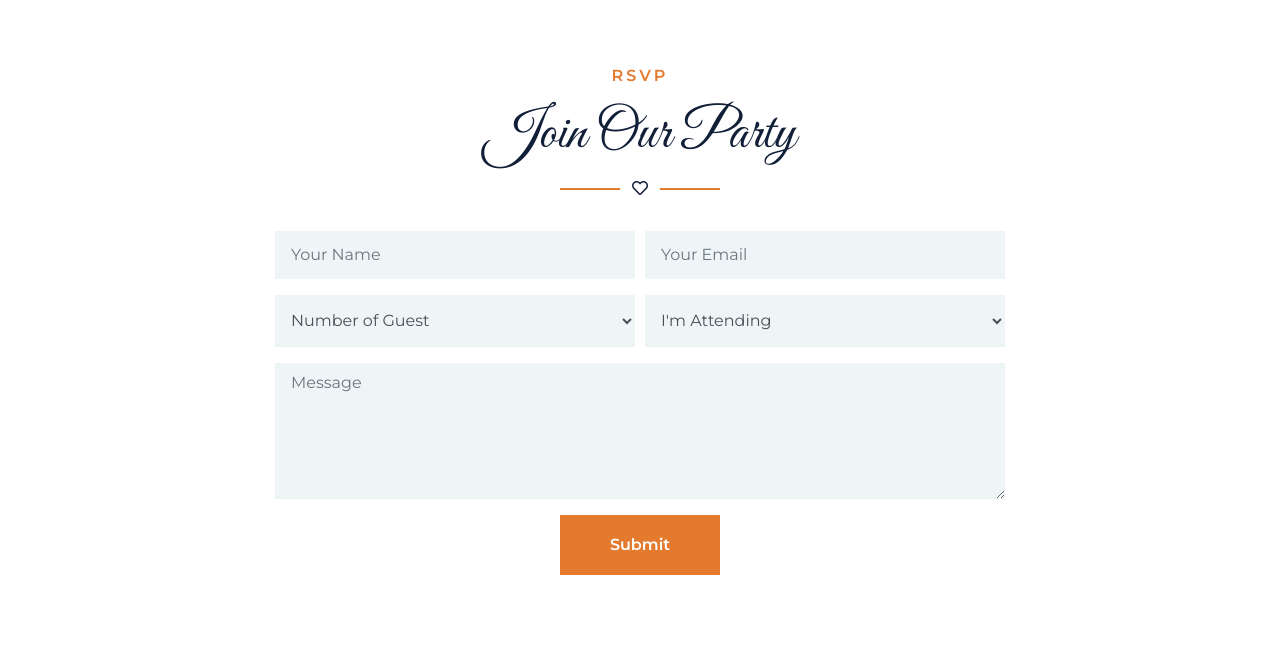
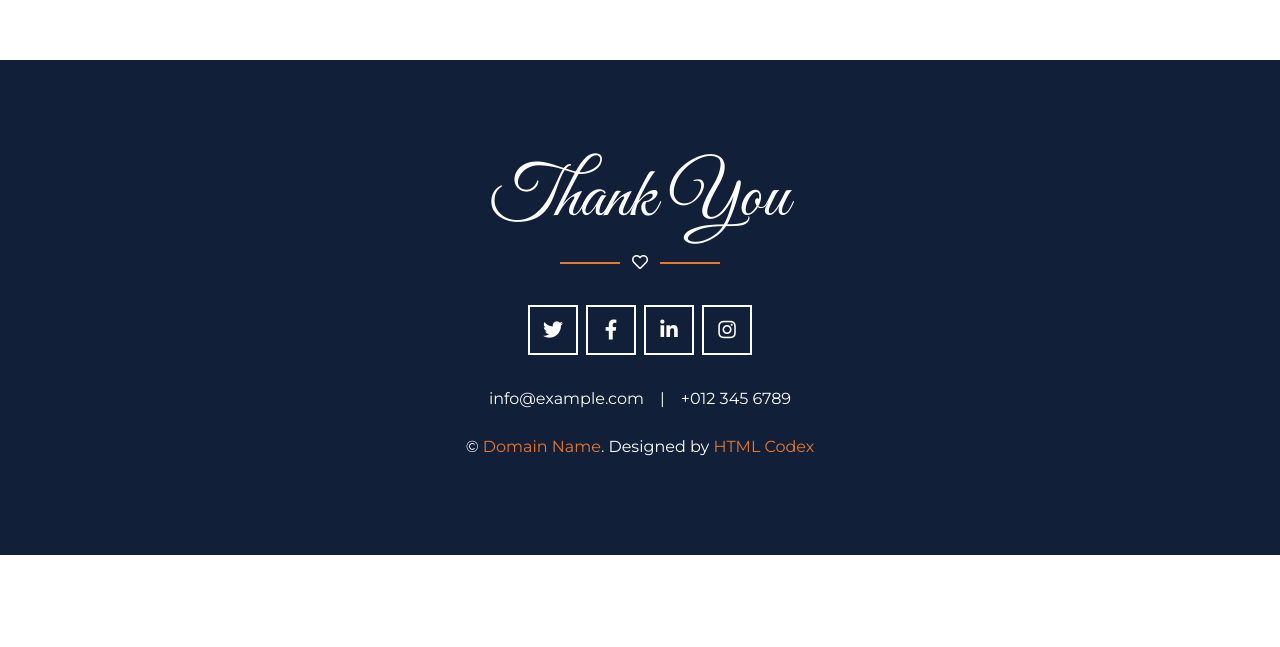
Before and after one commit to dhducpro/duc_trang_wedding, a plain HTML site: page index.html in a window 1280 px wide. Shown: the part 6753-7400 px from the top of the page. After the commit the page ends 7308 px from the top, so only its background shows below. Drawn offline with nearby package versions, Linux system fonts and the light colour scheme; files that its build step writes are made by us from their sources.

Commit message:
Update index.html

```diff
--- a/index.html
+++ b/index.html
@@ -435,57 +435,7 @@
     <!-- Friends & Family End -->
 
 
-    <!-- RSVP Start -->
-    <div class="container-fluid py-5" id="rsvp">
-        <div class="container py-5">
-            <div class="section-title position-relative text-center">
-                <h6 class="text-uppercase text-primary mb-3" style="letter-spacing: 3px;">RSVP</h6>
-                <h1 class="font-secondary display-4">Join Our Party</h1>
-                <i class="far fa-heart text-dark"></i>
-            </div>
-            <div class="row justify-content-center">
-                <div class="col-lg-8">
-                    <div class="text-center">
-                        <form>
-                            <div class="form-row">
-                                <div class="form-group col-sm-6">
-                                    <input type="text" class="form-control bg-secondary border-0 py-4 px-3" placeholder="Your Name"/>
-                                </div>
-                                <div class="form-group col-sm-6">
-                                    <input type="email" class="form-control bg-secondary border-0 py-4 px-3" placeholder="Your Email"/>
-                                </div>
-                            </div>
-                            <div class="form-row">
-                                <div class="form-group col-sm-6">
-                                    <select class="form-control bg-secondary border-0" style="height: 52px;">
-                                        <option>Number of Guest</option>
-                                        <option>1</option>
-                                        <option>2</option>
-                                        <option>3</option>
-                                        <option>4</option>
-                                    </select>
-                                </div>
-                                <div class="form-group col-sm-6">
-                                    <select class="form-control bg-secondary border-0" style="height: 52px;">
-                                        <option>I'm Attending</option>
-                                        <option>All Events</option>
-                                        <option>Wedding Party</option>
-                                    </select>
-                                </div>
-                            </div>
-                            <div class="form-group">
-                                <textarea class="form-control bg-secondary border-0 py-2 px-3" rows="5" placeholder="Message" required="required"></textarea>
-                            </div>
-                            <div>
-                                <button class="btn btn-primary font-weight-bold py-3 px-5" type="submit">Submit</button>
-                            </div>
-                        </form>
-                    </div>
-                </div>
-            </div>
-        </div>
-    </div>
-    <!-- RSVP End -->
+
 
 
     <!-- Footer Start -->
```
